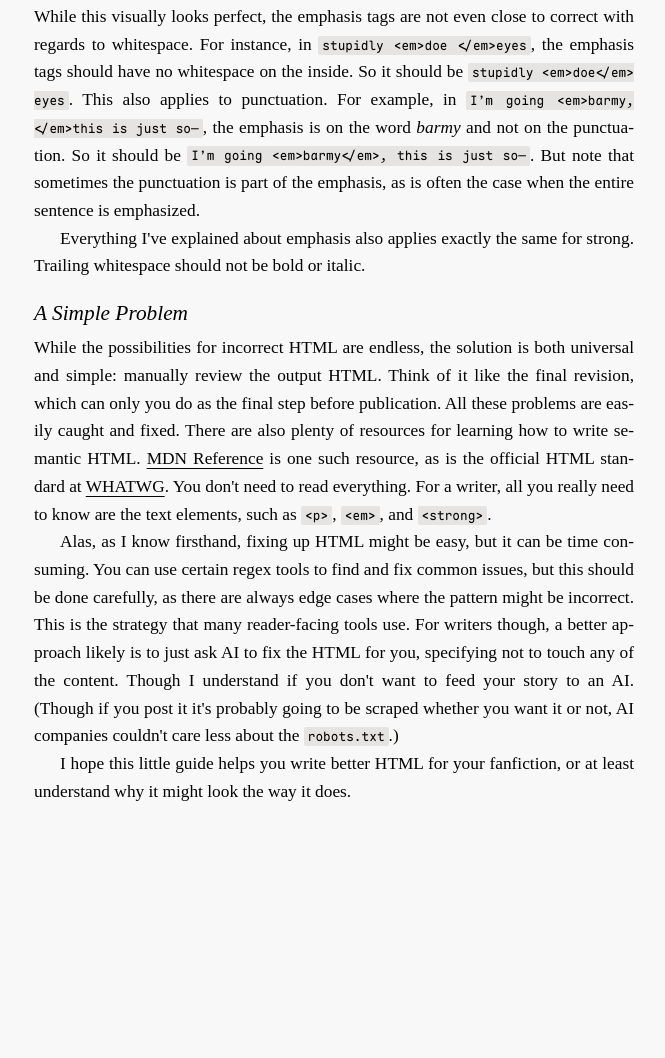
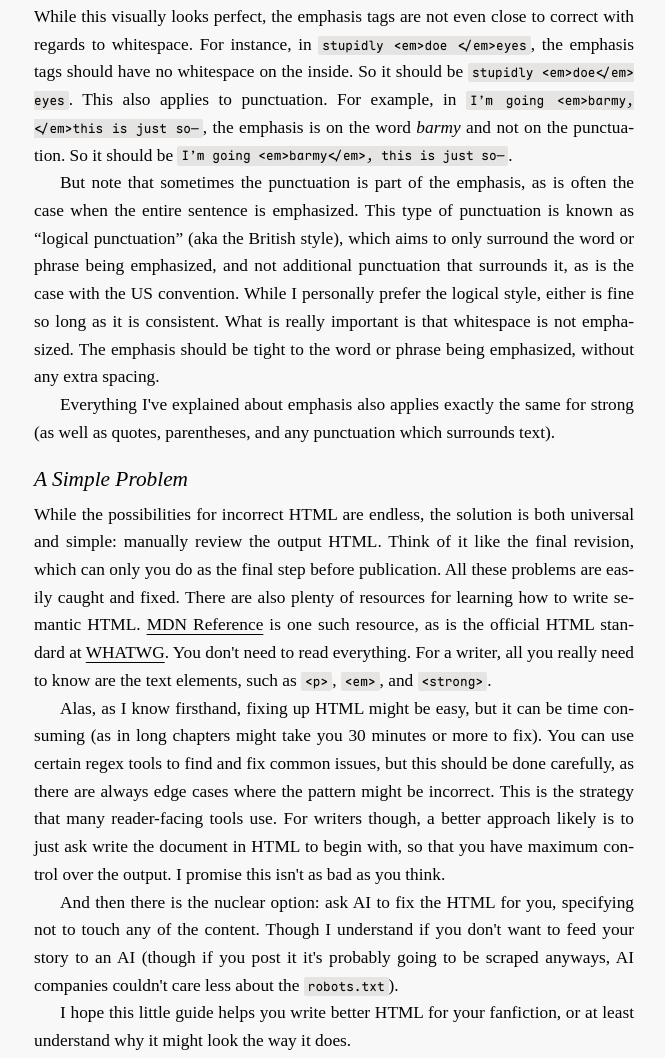
Before and after one commit to pure-chance/website, a plain HTML site: page src/AO3-formatting-is-a-nightmare/index.html in a window 1280 px wide. Shown: the part 3666-4724 px from the top of the page, without its empty margins (306-971 px from the left). Before the commit the page ends 4535 px from the top, so only its background shows below. Drawn offline with Linux system fonts and the light colour scheme; a web font is replaced by a local one.

Commit message:
edit(AO3 Formatting): logical punctuation, raw HTML
- Add new insights around logical punctuation for quotes, emphasis, strong, etc.

- Suggest writing in raw html instead of feeding to an AI, instead suggesting AI as a more extreme solution.

```diff
--- a/src/AO3-formatting-is-a-nightmare/index.html
+++ b/src/AO3-formatting-is-a-nightmare/index.html
@@ -229,13 +229,20 @@
           <samp>stupidly &lt;em&gt;doe&lt;/em&gt; eyes</samp>. This also applies to punctuation. For
           example, in <samp>I’m going &lt;em&gt;barmy, &lt;/em&gt;this is just so—</samp>, the
           emphasis is on the word <em>barmy</em> and not on the punctuation. So it should be
-          <samp>I’m going &lt;em&gt;barmy&lt;/em&gt;, this is just so—</samp>. But note that
-          sometimes the punctuation is part of the emphasis, as is often the case when the entire
-          sentence is emphasized.
+          <samp>I’m going &lt;em&gt;barmy&lt;/em&gt;, this is just so—</samp>.
         </p>
         <p>
-          Everything I've explained about emphasis also applies exactly the same for strong.
-          Trailing whitespace should not be bold or italic.
+          But note that sometimes the punctuation is part of the emphasis, as is often the case when
+          the entire sentence is emphasized. This type of punctuation is known as “logical
+          punctuation” (aka the British style), which aims to only surround the word or phrase being
+          emphasized, and not additional punctuation that surrounds it, as is the case with the US
+          convention. While I personally prefer the logical style, either is fine so long as it is
+          consistent. What is really important is that whitespace is not emphasized. The emphasis
+          should be tight to the word or phrase being emphasized, without any extra spacing.
+        </p>
+        <p>
+          Everything I've explained about emphasis also applies exactly the same for strong (as well
+          as quotes, parentheses, and any punctuation which surrounds text).
         </p>
         <h2>A Simple Problem</h2>
         <p>
@@ -250,14 +257,19 @@
           <code>&lt;p&gt;</code>, <code>&lt;em&gt;</code>, and <code>&lt;strong&gt;</code>.
         </p>
         <p>
-          Alas, as I know firsthand, fixing up HTML might be easy, but it can be time consuming. You
-          can use certain regex tools to find and fix common issues, but this should be done
-          carefully, as there are always edge cases where the pattern might be incorrect. This is
-          the strategy that many reader-facing tools use. For writers though, a better approach
-          likely is to just ask AI to fix the HTML for you, specifying not to touch any of the
-          content. Though I understand if you don't want to feed your story to an AI. (Though if you
-          post it it's probably going to be scraped whether you want it or not, AI companies
-          couldn't care less about the <code>robots.txt</code>.)
+          Alas, as I know firsthand, fixing up HTML might be easy, but it can be time consuming (as
+          in long chapters might take you 30 minutes or more to fix). You can use certain regex
+          tools to find and fix common issues, but this should be done carefully, as there are
+          always edge cases where the pattern might be incorrect. This is the strategy that many
+          reader-facing tools use. For writers though, a better approach likely is to just ask write
+          the document in HTML to begin with, so that you have maximum control over the output. I
+          promise this isn't as bad as you think.
+        </p>
+        <p>
+          And then there is the nuclear option: ask AI to fix the HTML for you, specifying not to
+          touch any of the content. Though I understand if you don't want to feed your story to an
+          AI (though if you post it it's probably going to be scraped anyways, AI companies couldn't
+          care less about the <code>robots.txt</code>).
         </p>
         <p>
           I hope this little guide helps you write better HTML for your fanfiction, or at least
```
